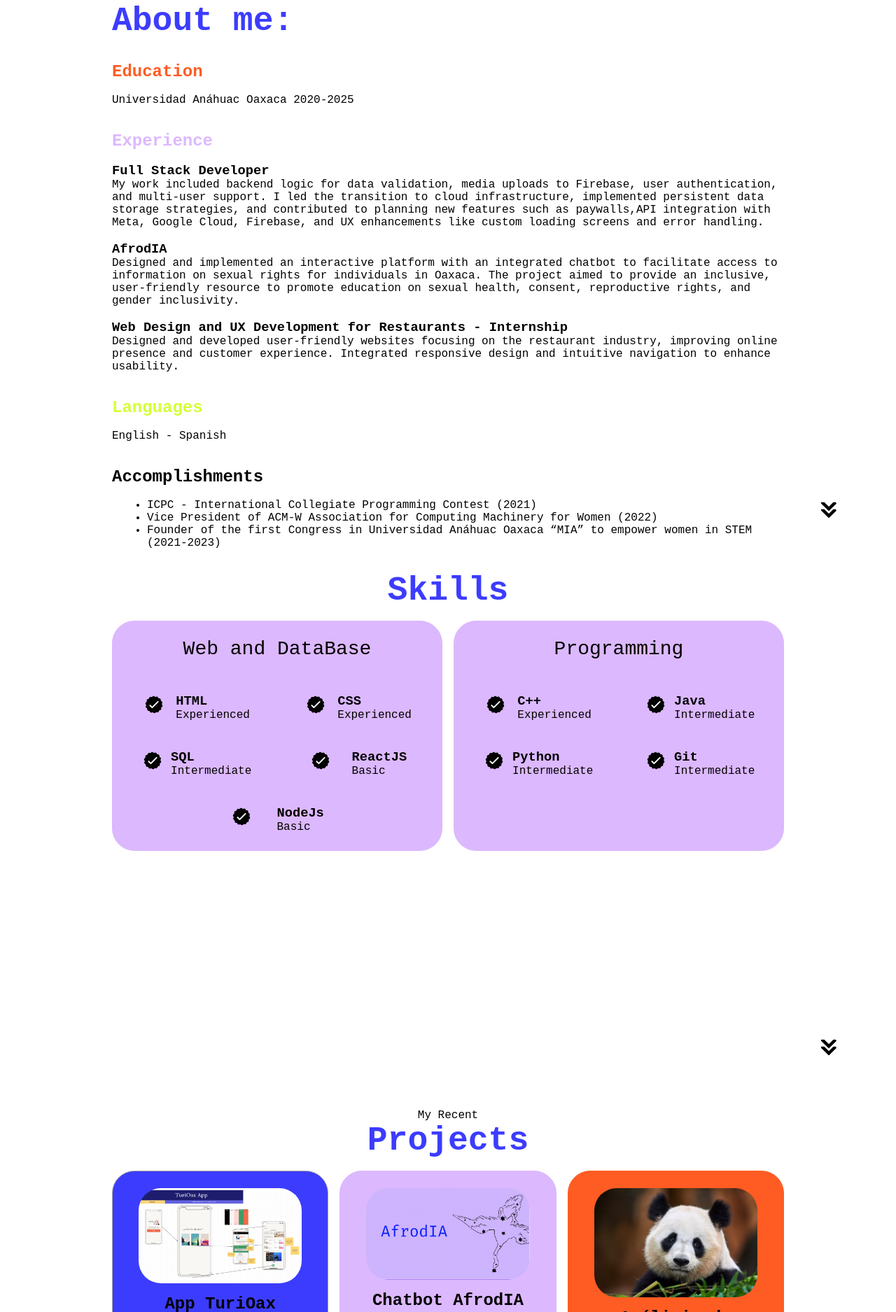
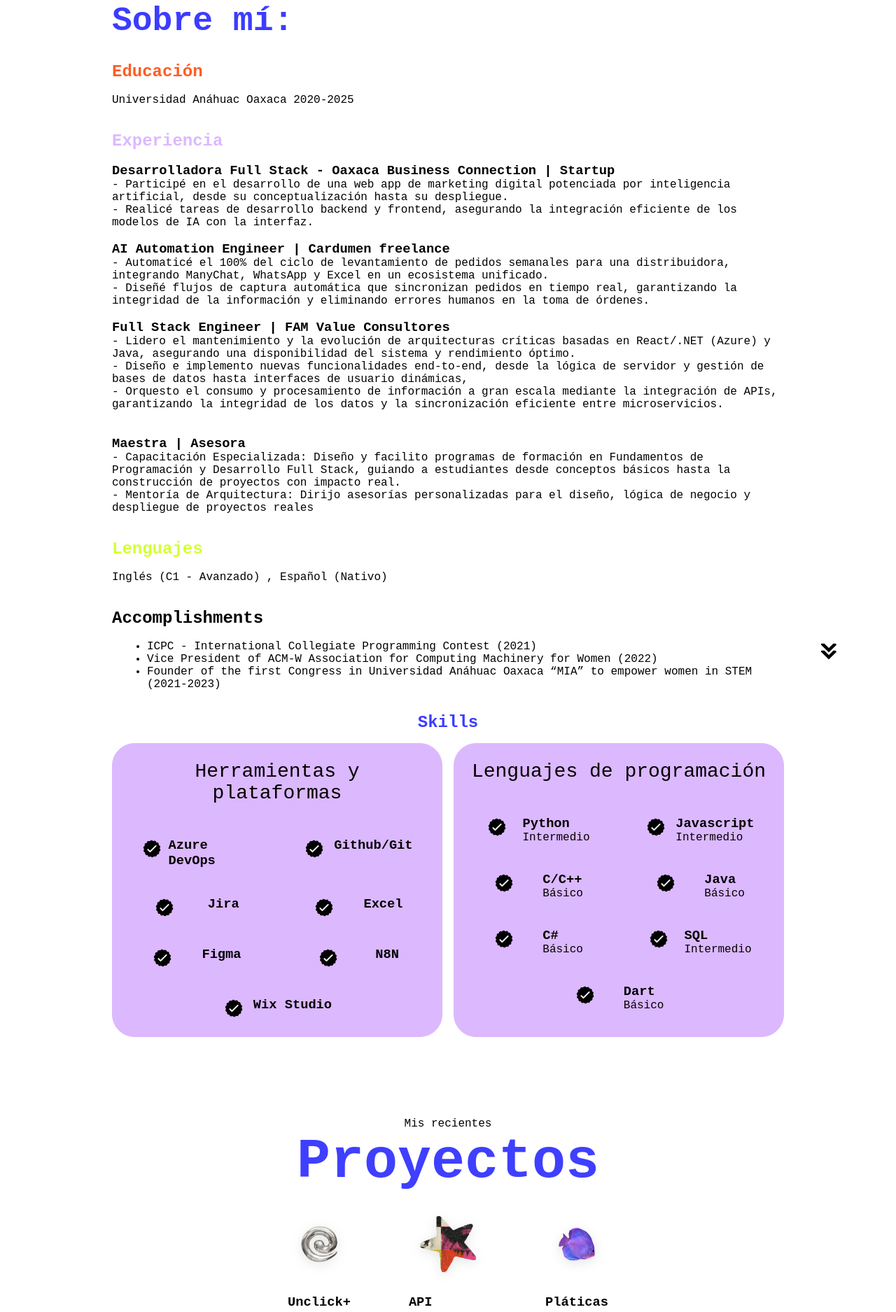
Before and after one commit to paodiazs/portfolio, a plain HTML site: page index.html in a window 1280 px wide. Shown: the part 925-2800 px from the top of the page at 70% size. Drawn offline with Linux system fonts and the light colour scheme.

Commit message:
update: add section proyects, changed experience,among other things

```diff
--- a/index.html
+++ b/index.html
@@ -13,10 +13,10 @@
     <div class="logo">Paola Díaz</div>
     <div>
       <ul class="nav-links">
-        <li><a href="#about">About</a></li>
+        <li><a href="#about">Sobre mí</a></li>
         <li><a href="#skills">Skills</a></li>
-        <li><a href="#projects">Projects</a></li>
-        <li><a href="#contact">Contact</a></li>
+        <li><a href="#projects">Proyectos</a></li>
+        <li><a href="#contact">Contacto</a></li>
       </ul>
     </div>
   </nav>
@@ -29,10 +29,10 @@
           <span></span>
         </div>
         <div class="menu-links">
-          <li><a href="#about" onclick="toggleMenu()">About</a></li>
-          <li><a href="#experience" onclick="toggleMenu()">Experience</a></li>
-          <li><a href="#projects" onclick="toggleMenu()">Projects</a></li>
-          <li><a href="#contact" onclick="toggleMenu()">Contact</a></li>
+          <li><a href="#about" onclick="toggleMenu()">Sobre mí</a></li>
+          <li><a href="#experience" onclick="toggleMenu()">Experiencia</a></li>
+          <li><a href="#projects" onclick="toggleMenu()">Proyectos</a></li>
+          <li><a href="#contact" onclick="toggleMenu()">Contacto</a></li>
         </div>
       </div>
     </nav>
@@ -41,23 +41,28 @@
             <img src="./assets/pp.png" alt="Paola Díaz profile picture"/>
         </div>
         <div class="section__text">
-            <h1 class="title">Hi, I´m Pao</h1>
+            <h1 class="title">Hola, soy Pao</h1>
             <br>
-            <p class="section__text__p2">I´m an explorer and autodidact, ready to learn and to help others with what i create.
-              <br>I really enjoy working on data bases, BackEnd , FrontEnd, design and creative coding.
-              I love reading, listening to music, climbing, art, journaling, food :)</p>
+            <p class="section__text__p2">
+
+                Ing. de Software & Fullstack Dev | 24 años
+              <br>
+              Crear y aprender son dos de mis cosas favoritas, llevo más de 2 años creando contenido y explorando cómo la lógica y la creatividad se encuentran.
+              Me muevo entre bases de datos, backend pero también frontend y análisis de datos, un poco de todo :)
+          </p>
             <div class="btn-container">
-                <button class="btn btn-color-2" onclick="window.open('./assets/cv Paola Díaz.pdf')">
-                    Download CV
+                <button class="btn btn-color-2" onclick="window.open('./assets/PaolaDiaz_CV.pdf')">
+                    Descargar CV
                 </button>
             <button class="btn btn-color-1"  onclick="location.href='./#contact' "">
-                Contact Info
+                Contacto
             </button>
             </div>
     <div id="socials-container">
         <img src="./assets/linkedin.png" alt="my linkedin profile" class="icon" onclick="redirectTolinkedin()">
         <img src="./assets/github.png" alt="my github profile" class="icon" onclick="redirectToGitHub()">
         <img src="./assets/medium.png" alt="my Medium profile" class="icon" onClick="redirectToMedium()">
+        <img src="./assets/ig.png" alt="my Instagram profile" class="icon" onClick="redirectToInstagram()">
     </div>
     </div>
     </section>
@@ -65,50 +70,64 @@
     <section id="about">
       <div class="container1-about">
         <!-- Title -->
-        <h1 class="title-cv">About me:</h1>
+        <h1 class="title-cv">Sobre mí:</h1>
 
         <!-- Education Section -->
-            <h2 class="education-title">Education</h2>
+            <h2 class="education-title">Educación</h2>
             <br>
             <p class="education-detail">Universidad Anáhuac Oaxaca 2020-2025</p>
             <br>
             <br>
 
         <!-- Experience Section -->
-            <h2 class="experience-title">Experience</h2>
+            <h2 class="experience-title">Experiencia</h2>
             <br>
           <div>
-                <h3>Full Stack Developer </h3>
+                <h3>Desarrolladora Full Stack - Oaxaca Business Connection | Startup</h3>
                 <p>
-                    My work included backend logic for data validation, media uploads to Firebase, user authentication, and multi-user support.
-                    I led the transition to cloud infrastructure, implemented persistent data storage strategies,
-                    and contributed to planning new features such as paywalls,API integration with Meta, Google Cloud, Firebase,
-                    and UX enhancements like custom loading screens and error handling.
+                    - Participé en el desarrollo de una web app de marketing digital potenciada por inteligencia
+                    artificial, desde su conceptualización hasta su despliegue.
+                    <br>
+                    - Realicé tareas de desarrollo backend y frontend, asegurando la integración eficiente de los
+                    modelos de IA con la interfaz.
                 </p>
                 <br>
             </div>
             <div>
-                <h3>AfrodIA</h3>
+                <h3>AI Automation Engineer | Cardumen freelance</h3>
                 <p>
-                    Designed and implemented an interactive platform with an integrated chatbot to facilitate access to
-                    information on sexual rights for individuals in Oaxaca. The project aimed to provide an inclusive,
-                    user-friendly resource to promote education on sexual health, consent, reproductive rights, and gender inclusivity.
+                    - Automaticé el 100% del ciclo de levantamiento de pedidos semanales para una distribuidora, integrando ManyChat, WhatsApp y Excel en un ecosistema unificado.
+                    <br>
+                    - Diseñé flujos de captura automática que sincronizan pedidos en tiempo real, garantizando la integridad de la información y eliminando errores humanos en la toma de órdenes.
                 </p>
                 <br>
             </div>
             <div>
-                <h3>Web Design and UX Development for Restaurants - Internship</h3>
+                <h3>Full Stack Engineer | FAM Value Consultores</h3>
                 <p>
-                    Designed and developed user-friendly websites focusing on the restaurant industry, improving online
-                    presence and customer experience. Integrated responsive design and intuitive navigation to enhance usability.
+                    - Lidero el mantenimiento y la evolución de arquitecturas críticas basadas en React/.NET (Azure) y Java, asegurando una disponibilidad del sistema y rendimiento óptimo.
+                    <br>
+                    - Diseño e implemento nuevas funcionalidades end-to-end, desde la lógica de servidor y gestión de bases de datos hasta interfaces de usuario dinámicas,
+                    <br>
+                    - Orquesto el consumo y procesamiento de información a gran escala mediante la integración de APIs, garantizando la integridad de los datos y la sincronización eficiente entre microservicios.
+                </p>
+                <br>
+                <br>
+            </div>
+            <div>
+                <h3>Maestra | Asesora</h3>
+                <p>
+                  - Capacitación Especializada: Diseño y facilito programas de formación en Fundamentos de Programación y Desarrollo Full Stack, guiando a estudiantes desde conceptos básicos hasta la construcción de proyectos con impacto real.
+                  <br>
+                  - Mentoría de Arquitectura: Dirijo asesorías personalizadas para el diseño, lógica de negocio y despliegue de proyectos reales
                 </p>
                 <br>
                 <br>
             </div>
         <!-- Languages -->
-            <h2 class="languages-title">Languages</h2>
+            <h2 class="languages-title">Lenguajes</h2>
             <br>
-            <p>English - Spanish</p>
+            <p>Inglés (C1 - Avanzado) , Español (Nativo)</p>
             <br>
             <br>
 
@@ -130,7 +149,7 @@
         <div class="skills-details-container">
           <div class="about-containers">
             <div class="details-container">
-              <h2 class="skills-sub-title">Web and DataBase</h2>
+              <h2 class="skills-sub-title">Herramientas y plataformas</h2>
               <div class="article-container">
                 <article>
                   <img
@@ -139,8 +158,7 @@
                     class="icon"
                   />
                   <div>
-                    <h3>HTML</h3>
-                    <p>Experienced</p>
+                    <h3>Azure DevOps</h3>
                   </div>
                 </article>
                 <article>
@@ -150,8 +168,117 @@
                     class="icon"
                   />
                   <div>
-                    <h3>CSS</h3>
-                    <p>Experienced</p>
+                    <h3>Github/Git</h3>
+                  </div>
+                </article>
+                <article>
+                  <img
+                    src="./assets/checkmark.png"
+                    alt="Experience icon"
+                    class="icon"
+                  />
+                  <div>
+                    <h3>Jira</h3>
+                  </div>
+                </article>
+                <article>
+                  <img
+                    src="./assets/checkmark.png"
+                    alt="Experience icon"
+                    class="icon"
+                  />
+                  <div>
+                    <h3>Excel</h3>
+                  </div>
+                </article>
+                <article>
+                  <img
+                    src="./assets/checkmark.png"
+                    alt="Experience icon"
+                    class="icon"
+                  />
+                  <div>
+                    <h3>Figma</h3>
+                  </div>
+                </article>
+                <article>
+                  <img
+                    src="./assets/checkmark.png"
+                    alt="Experience icon"
+                    class="icon"
+                  />
+                  <div>
+                    <h3>N8N</h3>
+                  </div>
+                </article>
+                <article>
+                  <img
+                    src="./assets/checkmark.png"
+                    alt="Experience icon"
+                    class="icon"
+                  />
+                  <div>
+                    <h3>Wix Studio</h3>
+                  </div>
+                </article>
+              </div>
+            </div>
+            <div class="details-container">
+              <h2 class="skills-sub-title">Lenguajes de programación</h2>
+              <div class="article-container">
+                <article>
+                  <img
+                    src="./assets/checkmark.png"
+                    alt="Experience icon"
+                    class="icon"
+                  />
+                  <div>
+                    <h3>Python</h3>
+                    <p>Intermedio</p>
+                  </div>
+                </article>
+                <article>
+                  <img
+                    src="./assets/checkmark.png"
+                    alt="Experience icon"
+                    class="icon"
+                  />
+                  <div>
+                    <h3>Javascript</h3>
+                    <p>Intermedio</p>
+                  </div>
+                </article>
+                <article>
+                  <img
+                    src="./assets/checkmark.png"
+                    alt="Experience icon"
+                    class="icon"
+                  />
+                  <div>
+                    <h3>C/C++</h3>
+                    <p>Básico</p>
+                  </div>
+                </article>
+                <article>
+                  <img
+                    src="./assets/checkmark.png"
+                    alt="Experience icon"
+                    class="icon"
+                  />
+                  <div>
+                    <h3>Java</h3>
+                    <p>Básico</p>
+                  </div>
+                </article>
+                <article>
+                  <img
+                    src="./assets/checkmark.png"
+                    alt="Experience icon"
+                    class="icon"
+                  />
+                  <div>
+                    <h3>C#</h3>
+                    <p>Básico</p>
                   </div>
                 </article>
                 <article>
@@ -162,7 +289,7 @@
                   />
                   <div>
                     <h3>SQL</h3>
-                    <p>Intermediate</p>
+                    <p>Intermedio</p>
                   </div>
                 </article>
                 <article>
@@ -172,209 +299,50 @@
                     class="icon"
                   />
                   <div>
-                    <h3>ReactJS</h3>
-                    <p>Basic</p>
-                  </div>
-                </article>
-                <article>
-                  <img
-                    src="./assets/checkmark.png"
-                    alt="Experience icon"
-                    class="icon"
-                  />
-                  <div>
-                    <h3>NodeJs</h3>
-                    <p>Basic</p>
+                    <h3>Dart</h3>
+                    <p>Básico</p>
                   </div>
                 </article>
               </div>
-            </div>
-            <div class="details-container">
-              <h2 class="skills-sub-title">Programming</h2>
-              <div class="article-container">
-                <article>
-                  <img
-                    src="./assets/checkmark.png"
-                    alt="Experience icon"
-                    class="icon"
-                  />
-                  <div>
-                    <h3>C++</h3>
-                    <p>Experienced</p>
-                  </div>
-                </article>
-                <article>
-                  <img
-                    src="./assets/checkmark.png"
-                    alt="Experience icon"
-                    class="icon"
-                  />
-                  <div>
-                    <h3>Java</h3>
-                    <p>Intermediate</p>
-                  </div>
-                </article>
-                <article>
-                  <img
-                    src="./assets/checkmark.png"
-                    alt="Experience icon"
-                    class="icon"
-                  />
-                  <div>
-                    <h3>Python</h3>
-                    <p>Intermediate</p>
-                  </div>
-                </article>
-                <article>
-                  <img
-                    src="./assets/checkmark.png"
-                    alt="Experience icon"
-                    class="icon"
-                  />
-                  <div>
-                    <h3>Git</h3>
-                    <p>Intermediate</p>
-                  </div>
-                </article>
-              </div>
-            </div>
-          </div>
-        </div>
-        <img
-          src="./assets/arrow.png"
-          alt="Arrow icon"
-          class="icon arrow"
-          onclick="location.href='./#projects'"
-        />
-      </section>
-      <section id="projects">
-        <p class="section__text__p1">My Recent</p>
-        <h1 class="title">Projects</h1>
-        <div class="experience-details-container">
-          <div class="about-containers">
-            <div class="details-container color-container1">
-              <div class="article-container">
-                <img
-                  src="./assets/project-1.png"
-                  alt="Project 1"
-                  class="project-img"
-                />
-              </div>
-              <h2 class="experience-sub-title project-title">App TuriOax</h2>
-              <div class="btn-container">
-                <button
-                  class="btn btn-color-3 "
-                  onclick="redirectToGitHubTuriOax()"
-                >
-                  Github
-                </button>
 
-              </div>
-            </div>
-            <div class="details-container color-container2">
-              <div class="article-container">
-                <img
-                  src="./assets/AfrodIA.png"
-                  alt="Project 2"
-                  class="project-img"
-                />
-              </div>
-              <h2 class="experience-sub-title project-title">Chatbot AfrodIA</h2>
-              <div class="btn-container">
-                <button class="btn btn-color-5" onclick="redirectToAfrodia()">
-                  Live demo
-              </button>
-
-              </div>
-            </div>
-            <div class="details-container color-container3">
-              <div class="article-container">
-                <img
-                  src="./assets/pandas.jpg"
-                  alt="Project 2"
-                  class="project-img"
-                />
-              </div>
-              <h2 class="experience-sub-title project-title">Análisis de datos con Pandas</h2>
-              <div class="btn-container">
-                <button
-                  class="btn btn-color-4"
-                  onclick="redirectToPandasPython()"
-                >
-                  Github
-                </button>
-              </div>
             </div>
 
           </div>
         </div>
-      </section>
-      <section id="projects">
-        <h1 class="title-gd">Graphic design</h1>
-        <div class="container-gd">
-          <!-- Sección de texto -->
-          <div class="text-section-gd">
-              <h1>Restaurante Mariana Campestre</h1>
-              <br>
-              <p>
-                  Branding, identity, web design on Figma.
-              </p>
-              <br>
-              <br>
-              <button
-              class="btn btn-color-3"
-              onclick="redirectToMarianaCampestre()"
-            >
-              Link
-            </button>
-          </div>
 
-          <!-- Sección de imagen -->
-          <div class="image-section-gd">
-              <img src="./assets/marianacampestre.png" alt="Ejemplo de imagen">
-          </div>
-      </div>
-      <div class="container-gd1">
-        <!-- Sección de texto -->
-        <div class="text-section-gd">
-            <h1>AfrodIA</h1>
-            <br>
-            <p>
-              Branding, identity, web design on Figma.
-            </p>
-            <br>
-            <br>
-            <button
-                  class="btn btn-color-4"
-                  onclick="redirectToAfrodia()"
-                >
-                  Link
-                </button>
-        </div>
+<section id="projects">
+  <div class="projects-container">
+    <p class="section__text__p1">Mis recientes</p>
+    <h1 id="title-projects">Proyectos</h1>
 
-        <!-- Sección de imagen -->
-        <div class="image-section-gd">
-            <img src="./assets/brandingafrodia.png" alt="Ejemplo de imagen">
-        </div>
+    <div class="projects-grid">
+      <a href="https://paodiazs.github.io/unclick/" class="project-card" target="_blank">
+        <img src="./assets/spiral.png" alt="Icono TuriOax" class="project-icon-img">
+        <h3 class="project-title">Unclick+</h3>
+      </a>
+
+      <a href="https://t3chwithpao.my.canva.site/mujeres-escritoras-api" class="project-card" target="_blank">
+        <img src="./assets/star1.png" alt="Icono Afrodia" class="project-icon-img">
+        <h3 class="project-title">API Mujeres Escritoras</h3>
+      </a>
+
+      <a href="platicas.html" class="project-card" target="_blank">
+        <img src="./assets/pez.png" alt="Icono Pandas" class="project-icon-img">
+        <h3 class="project-title">Pláticas</h3>
+      </a>
+
     </div>
-
-
-
-        <img src="./assets/arrow.png" alt="Arrow icon" class="icon arrow"
-        onclick="location.href='./#contact' " >
-      </section>
-
+  </div>
 
 
 
       <section id="contact">
-        <h1 class="title">Contact me</h1>
+        <h1 class="title">Conectemos!</h1>
         <div class="contact-info-upper-container">
             <div class="contact-info-container">
                 <img src="./assets/email.png" alt="email icon" class="icon contact-icon">
                 <p><a href="mailto:paodiazserrano@gmail.com">paodiazserrano@gmail.com</a></p>
             </div>
-
             <div class="contact-info-container">
                 <img src="./assets/linkedin.png" alt="linkedin icon" class="icon contact-icon">
                 <p><a href="https://www.linkedin.com/in/paola-diaz-ser" target="_blank">Linkedin</a></p>
@@ -385,15 +353,15 @@
     <nav>
         <div class="nav-links-container">
             <ul class="nav-links">
-                <li><a href="#about">About</a></li>
+                <li><a href="#about">Sobre mí</a></li>
                 <li><a href="#skills">Skills</a></li>
-                <li><a href="#projects">Projects</a></li>
-                <li><a href="#contact">Contact</a></li>
+                <li><a href="#projects">Proyectos</a></li>
+                <li><a href="#contact">Contacto</a></li>
             </ul>
         </div>
     </nav>
 
-    <p>Copyright &#169; 2023 Paola Díaz Todos los derechos reservados</p>
+    <p>Gracias por tu curiosidad | t3chwithpao :) </p>
 </footer>
 
     <script src="script.js"></script>
--- a/script.js
+++ b/script.js
@@ -30,3 +30,7 @@
 function redirectToMarianaCampestre(){
     window.open('https://restaurantecampestremariana.com/', '_blank');
 }
+
+function redirectToInstagram(){
+    window.open('https://www.instagram.com/t3chwithpao/', '_blank');
+}
--- a/style.css
+++ b/style.css
@@ -6,6 +6,8 @@
   margin: 0;
   padding: 0;
 }
+
+
 
 body {
   font-family: "JetBrains", monospace;
@@ -197,7 +199,7 @@
 }
 
 .title {
-  font-size: 3rem;
+  font-size: rem;
   text-align: center;
   color: #3c3cff;
 }
@@ -396,6 +398,66 @@
 
 /*              projects section             */
 
+
+/* Contenedor de la sección */
+.projects-container {
+  display: flex;
+  flex-direction: column;
+  align-items: center;
+  justify-content: center;
+  padding: 0.2rem;
+}
+#title-projects{
+    font-size: 5rem;
+    color:#3f3fff
+
+}
+
+/* LA FILA HORIZONTAL */
+.projects-grid {
+  display: flex;
+  flex-direction: row; /* Fuerza la alineación horizontal */
+  justify-content: center; /* Centra los proyectos en pantalla */
+  align-items: flex-start;
+  gap: 4rem; /* Espacio parejo entre cada proyecto */
+  margin-top: 2rem;
+  width: 100%;
+  flex-wrap: nowrap; /* Evita que se bajen a otra línea en pantallas grandes */
+}
+
+/* La tarjeta del proyecto */
+.project-card {
+  display: flex;
+  flex-direction: column;
+  align-items: center;
+  text-decoration: none;
+  transition: transform 0.3s ease;
+  width: 120px; /* Limita el ancho de cada bloque */
+}
+
+.project-card:hover {
+  transform: translateY(-5px); /* Efecto sutil al pasar el mouse */
+}
+
+/* TAMAÑO DE LA IMAGEN (Más pequeña) */
+.project-icon-img {
+  width: 200px; /* Ajusta este número si las quieres aún más pequeñas */
+  height: 80px;
+  object-fit: contain;
+  margin-bottom: 1rem;
+  filter: drop-shadow(0px 4px 8px rgba(0,0,0,0.1)); /* Sombra suave para que resalte el metal */
+}
+
+
+
+/* Ajuste para móviles (para que no se salgan de la pantalla) */
+@media screen and (max-width: 600px) {
+  .projects-grid {
+    flex-wrap: wrap; /* En celulares muy pequeños sí permitimos que se acomoden */
+    gap: 2rem;
+  }
+}
+
 #projects {
   position: relative;
 }
```
Also changed, not shown: platicas.html (added, +182 -0 lines), assets/constancia_platica.jpeg (added), assets/flor.png (added), assets/ig.png (added), assets/pez.png (added), assets/spiral.png (added), assets/star1.png (added), 6 other files.
